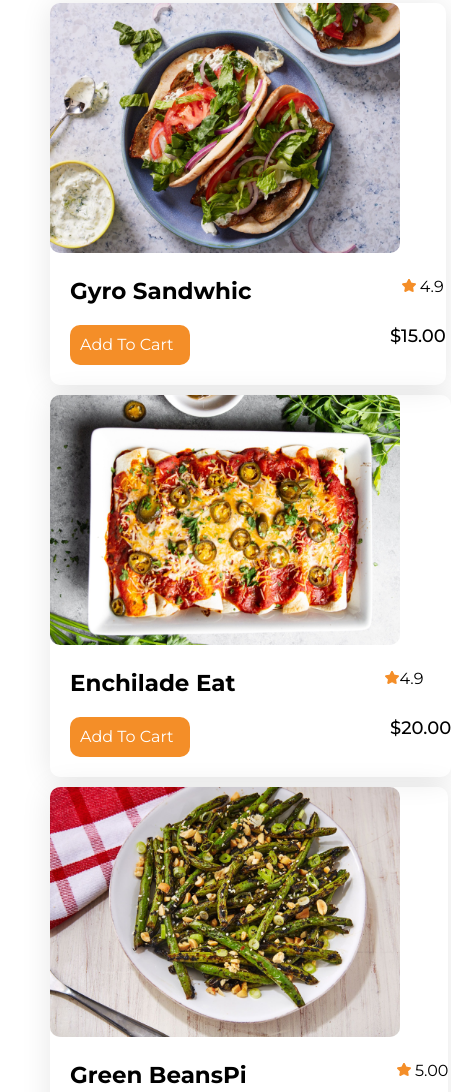
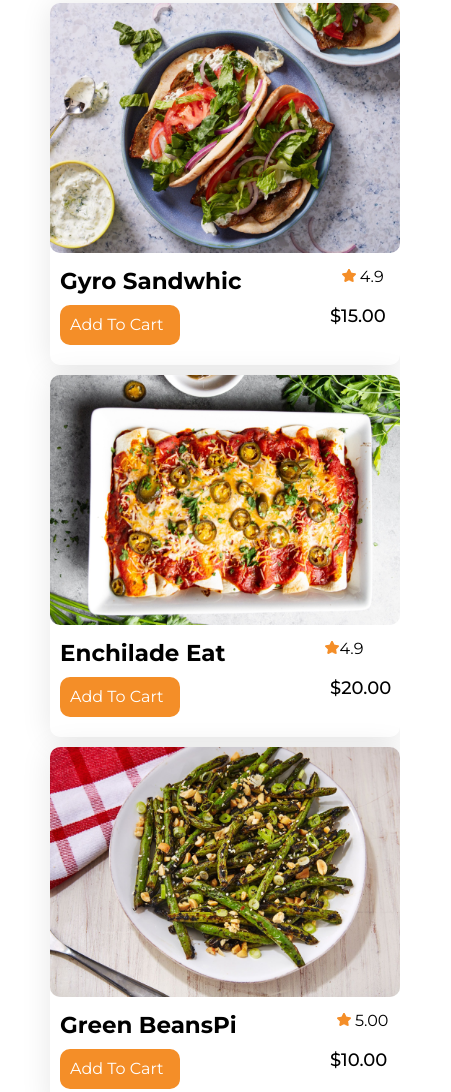
Before and after one commit to MohammadRayhan190720/Assainment-2, a plain HTML site: page index.html in a window 390 px wide. Shown: the part 2475-3567 px from the top of the page, 451 px wide, since content can reach past the window. Drawn offline with Linux system fonts and the light colour scheme.

Commit message:
fixing product responsive issue

```diff
--- a/mobile.css
+++ b/mobile.css
@@ -61,6 +61,15 @@
 }
 .product-card{
   width: fit-content;
+}
+.product-datails{
+  gap: 100px;
+  padding: 10px 0 0 10px;
+}
+.add-button-prize{
+
+  padding: 10px 0 0 10px;
+  gap:150px ;
 }
 
 
```
